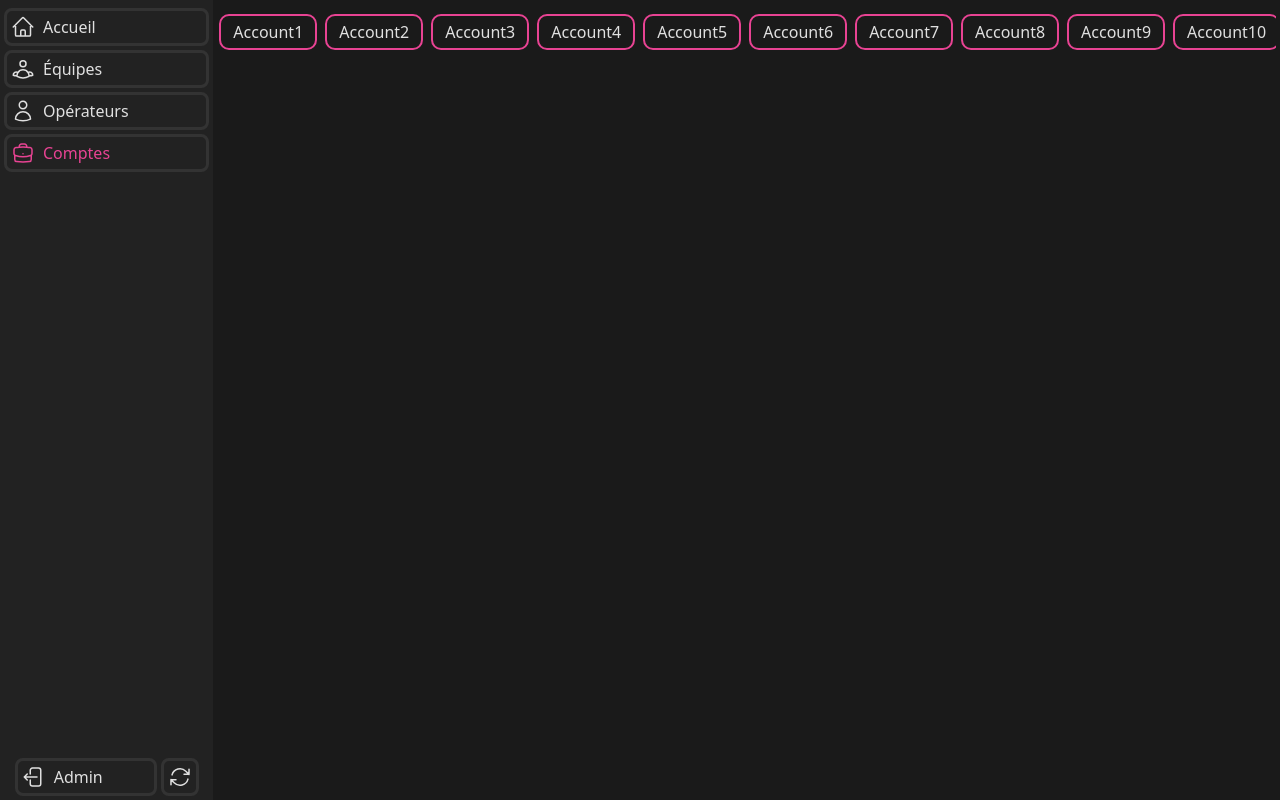
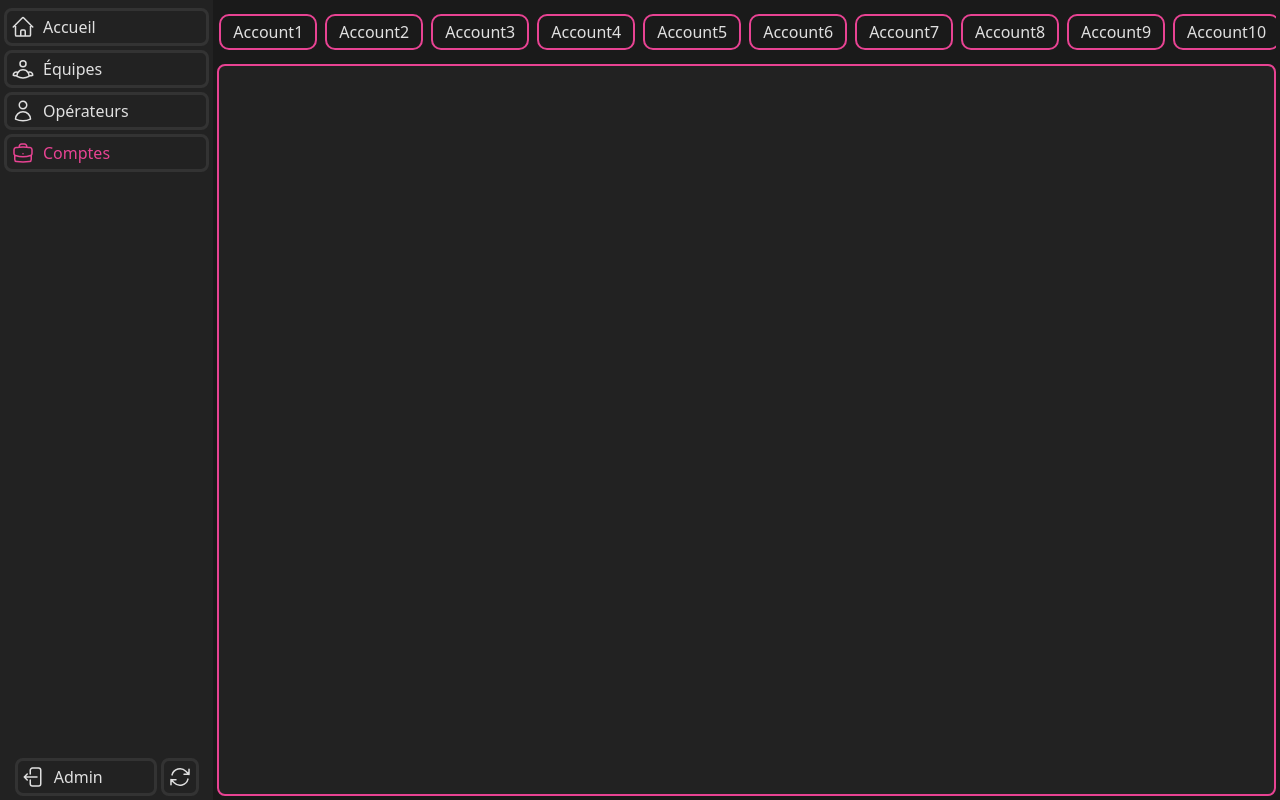
Before and after one commit to wallcreation/OPS-Front, a Vue app: page /admin/accounts in a window 1280 px wide. Built offline with nearby package versions, Linux system fonts and the light colour scheme.

Commit message:
refactor: add missing template structure in AdminAccountView component

```diff
--- a/src/views/AdminAccountView.vue
+++ b/src/views/AdminAccountView.vue
@@ -131,5 +131,6 @@ const accounts = ref([
         <h1>{{ account.name }}</h1>
       </div>
     </div>
+    <div class="flex-1 bg-[#222222] border-2 border-[#E84393] rounded-lg gap-2 p-2 overflow-y-auto h-full p-1"></div>
   </main>
 </template>
```
